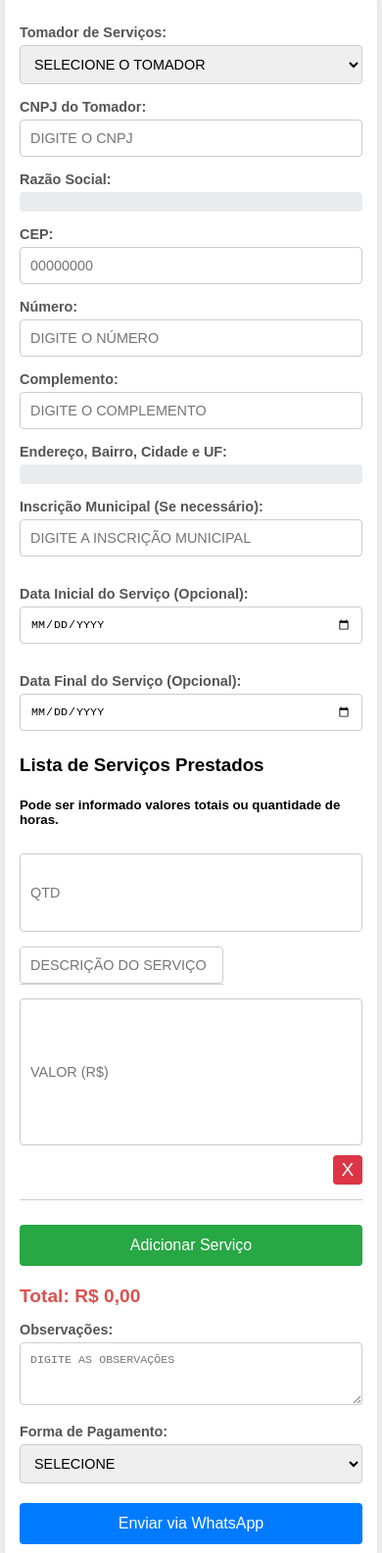
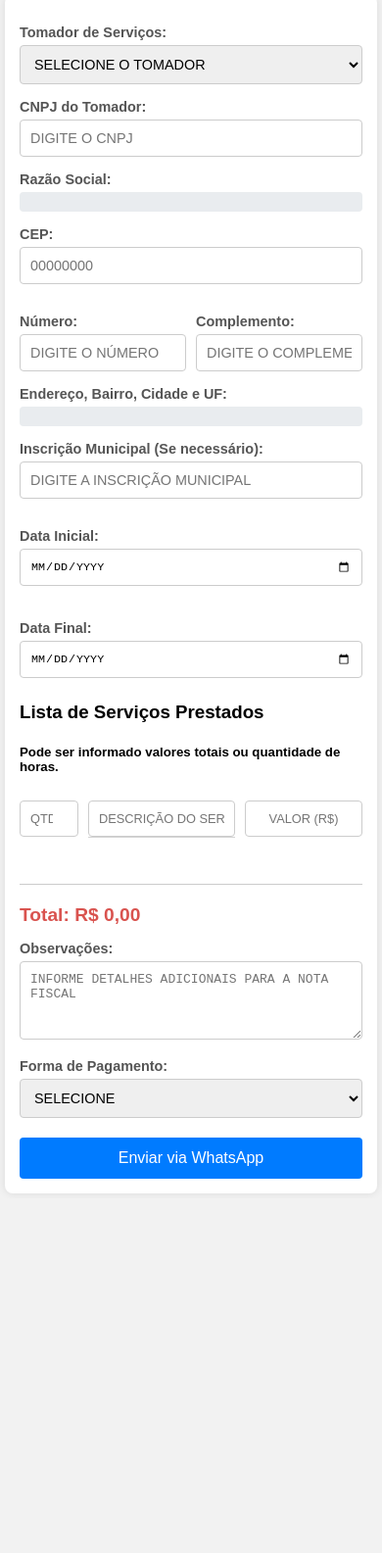
Before and after one commit to contador-assessoria/Solicitar-NFS-e, a plain HTML site: page index.html in a window 390 px wide. Shown: the part 86-1671 px from the top of the page at 98% size. After the commit the page ends 1309 px from the top, so only its background shows below. Drawn offline with Linux system fonts and the light colour scheme.

Commit message:
Update index.html

```diff
--- a/index.html
+++ b/index.html
@@ -5,6 +5,9 @@
     <title>Envio de Dados para NFS-e de Serviços Médicos</title>
     <meta name="viewport" content="width=device-width, initial-scale=1.0"> <!-- Otimização para mobile -->
     <style>
+        * {
+            box-sizing: border-box;
+        }
         body {
             font-family: Arial, sans-serif;
             background-color: #f2f2f2;
@@ -37,7 +40,6 @@
             margin-top: 5px;
             border: 1px solid #ccc;
             border-radius: 4px;
-            box-sizing: border-box;
             text-transform: uppercase; /* Visual uppercase */
             font-size: 1em;
         }
@@ -51,29 +53,57 @@
             color: #333;
             word-wrap: break-word;
         }
+        /* Container para Número e Complemento */
+        .numero-complemento-container {
+            display: flex;
+            gap: 10px;
+            margin-top: 15px;
+        }
+        .numero-complemento-container div {
+            flex: 1;
+            min-width: 0;
+        }
+        #numero {
+            flex: 0.4; /* Número ocupa 40% */
+        }
+        #complemento {
+            flex: 0.6; /* Complemento ocupa 60% */
+        }
         .servico-item {
             display: flex;
-            align-items: center;
+            align-items: flex-start; /* Alinha os itens ao topo */
             gap: 10px;
             margin-bottom: 15px;
             padding-bottom: 15px;
             border-bottom: 1px solid #ccc; /* Linha separadora */
-            flex-wrap: wrap;
+            flex-wrap: nowrap;
+            overflow: hidden;
             position: relative; /* Para posicionamento das sugestões */
         }
         /* Ajustes para os campos dentro do servico-item */
         .servico-item input[type="number"] {
-            flex: 0 0 80px;
+            flex: 0 0 60px;
+            min-width: 60px;
+            text-align: center; /* Centralizar texto */
+            font-size: 0.8em; /* Reduzir fonte dos placeholders */
         }
         .servico-item .autocomplete {
-            flex: 1;
+            flex: 1 1 auto;
             position: relative;
+            min-width: 150px;
         }
         .servico-item input[name="descricao"] {
             width: 100%;
+            flex: 1 1 auto;
+            min-width: 150px;
+            font-size: 0.8em; /* Reduzir fonte dos placeholders */
+            text-align: center; /* Centralizar placeholder */
         }
         .servico-item input[name="valor"] {
-            flex: 0 0 150px;
+            flex: 0 0 120px;
+            min-width: 100px;
+            font-size: 0.8em; /* Reduzir fonte dos placeholders */
+            text-align: center; /* Centralizar placeholder */
         }
         /* Estilos para o autocomplete */
         .autocomplete-items {
@@ -95,16 +125,23 @@
         .autocomplete-item:hover {
             background-color: #e9e9e9;
         }
+        /* Subcontainer para botões "X" e "+" */
+        .servico-botoes {
+            display: flex;
+            flex-direction: column;
+            gap: 5px; /* Espaço entre os botões */
+            margin-left: 10px;
+        }
         /* Botão Remover estilizado */
         .remover-servico {
             background-color: #dc3545;
             color: #fff;
-            width: 30px;
-            height: 30px;
+            width: 40px;
+            height: 40px;
             border: none;
             border-radius: 4px;
             cursor: pointer;
-            font-size: 1.2em;
+            font-size: 1.5em; /* Fonte maior para o "X" */
             display: flex;
             align-items: center;
             justify-content: center;
@@ -113,18 +150,22 @@
         .remover-servico:hover {
             background-color: #c82333;
         }
-        #adicionar-servico {
+        /* Botão Adicionar Serviço estilizado */
+        .adicionar-servico {
             background-color: #28a745;
             color: #fff;
-            padding: 12px 15px;
-            margin-top: 10px;
+            width: 40px;
+            height: 40px;
             border: none;
             border-radius: 4px;
             cursor: pointer;
-            width: 100%;
-            font-size: 1em;
+            font-size: 1.5em; /* Fonte maior para o "+" */
+            display: flex;
+            align-items: center;
+            justify-content: center;
+            padding: 0;
         }
-        #adicionar-servico:hover {
+        .adicionar-servico:hover {
             background-color: #218838;
         }
         #enviar {
@@ -170,15 +211,13 @@
                 font-size: 0.9em;
             }
             .servico-item {
-                flex-direction: column;
-                align-items: flex-start;
-                width: 100%;
+                flex-wrap: nowrap;
+                overflow-x: auto;
             }
-            .remover-servico {
-                width: 30px;
-                height: 30px;
-                margin-left: 0;
-                align-self: flex-end;
+            .remover-servico, .adicionar-servico {
+                width: 35px;
+                height: 35px;
+                font-size: 1.2em;
             }
             #total {
                 text-align: left;
@@ -188,13 +227,12 @@
                 font-size: 1em;
                 padding: 12px;
             }
-            #adicionar-servico {
-                font-size: 1em;
-                padding: 12px;
+            .servico-botoes {
+                margin-left: 5px;
             }
             .data-servico-container {
                 display: flex;
-                gap: 10px;
+                gap: 15px;
                 flex-direction: column;
             }
             .data-servico-container div {
@@ -205,12 +243,13 @@
         textarea[name="observacoes"] {
             text-transform: uppercase;
             resize: vertical;
-            min-height: 60px; /* Aproximadamente 3 linhas */
+            min-height: 80px; /* Aumentar altura mínima */
+            font-size: 1em;
         }
         /* Estilização dos campos de data */
         .data-servico-container {
             display: flex;
-            gap: 10px;
+            gap: 15px; /* Aumentar espaçamento */
             margin-top: 15px;
         }
         @media (min-width: 601px) {
@@ -259,11 +298,17 @@
     <input type="text" id="cep" name="cep" required placeholder="00000000">
     <div id="cep-error" class="error"></div>
 
-    <label for="numero">Número:</label>
-    <input type="text" id="numero" name="numero" required placeholder="Digite o Número">
-
-    <label for="complemento">Complemento:</label>
-    <input type="text" id="complemento" name="complemento" placeholder="Digite o Complemento">
+    <!-- Agrupar Número e Complemento em um container flex -->
+    <div class="numero-complemento-container">
+        <div>
+            <label for="numero">Número:</label>
+            <input type="text" id="numero" name="numero" required placeholder="Digite o Número">
+        </div>
+        <div>
+            <label for="complemento">Complemento:</label>
+            <input type="text" id="complemento" name="complemento" placeholder="Digite o Complemento">
+        </div>
+    </div>
 
     <label>Endereço, Bairro, Cidade e UF:</label>
     <div id="endereco-completo" class="label-display"></div>
@@ -274,13 +319,13 @@
 
     <div class="data-servico-container">
         <div>
-            <label for="data-inicial">Data Inicial do Serviço (Opcional):</label>
-            <input type="date" id="data-inicial" name="data-inicial">
+            <label for="data-inicial">Data Inicial:</label>
+            <input type="date" id="data-inicial" name="data-inicial" placeholder="DD/MM/AAAA">
             <div id="data-inicial-error" class="error"></div>
         </div>
         <div>
-            <label for="data-final">Data Final do Serviço (Opcional):</label>
-            <input type="date" id="data-final" name="data-final">
+            <label for="data-final">Data Final:</label>
+            <input type="date" id="data-final" name="data-final" placeholder="DD/MM/AAAA">
             <div id="data-final-error" class="error"></div>
         </div>
     </div>
@@ -296,15 +341,17 @@
                 <div class="autocomplete-items"></div>
             </div>
             <input type="text" name="valor" placeholder="Valor (R$)" required>
-            <button type="button" class="remover-servico">X</button>
+            <div class="servico-botoes">
+                <button type="button" class="remover-servico" title="Remover Serviço">X</button>
+                <button type="button" class="adicionar-servico" title="Adicionar Serviço">+</button>
+            </div>
         </div>
     </div>
-    <button type="button" id="adicionar-servico">Adicionar Serviço</button>
 
     <div id="total">Total: R$ 0,00</div>
 
     <label for="observacoes">Observações:</label>
-    <textarea name="observacoes" id="observacoes" placeholder="Digite as observações" rows="3"></textarea>
+    <textarea name="observacoes" id="observacoes" placeholder="Informe detalhes adicionais para a nota fiscal" rows="3"></textarea>
 
     <label for="pagamento">Forma de Pagamento:</label>
     <select id="pagamento" name="pagamento" required>
@@ -612,6 +659,7 @@
         const descricaoInput = servicoDiv.querySelector('input[name="descricao"]');
         const valorInput = servicoDiv.querySelector('input[name="valor"]');
         const removerBtn = servicoDiv.querySelector('.remover-servico');
+        const adicionarBtn = servicoDiv.querySelector('.adicionar-servico');
 
         // Uppercase para o campo descrição e configuração do autocomplete
         descricaoInput.addEventListener('input', function() {
@@ -655,14 +703,15 @@
             servicoDiv.remove();
             recalcularTotal();
         });
+
+        // Event listener para o botão de adicionar serviço
+        adicionarBtn.addEventListener('click', function() {
+            adicionarNovoServico();
+        });
     }
 
-    // Inicializar listeners no serviço inicial
-    const servicoInicial = document.querySelector('.servico-item');
-    adicionarListenersServico(servicoInicial);
-
-    // Event listener para adicionar novo serviço
-    document.getElementById('adicionar-servico').addEventListener('click', function() {
+    // Função para adicionar um novo serviço
+    function adicionarNovoServico() {
         const servicosDiv = document.getElementById('servicos');
         const novoServico = document.createElement('div');
         novoServico.className = 'servico-item';
@@ -673,20 +722,21 @@
                 <div class="autocomplete-items"></div>
             </div>
             <input type="text" name="valor" placeholder="Valor (R$)" required>
-            <button type="button" class="remover-servico">X</button>
+            <div class="servico-botoes">
+                <button type="button" class="remover-servico" title="Remover Serviço">X</button>
+                <button type="button" class="adicionar-servico" title="Adicionar Serviço">+</button>
+            </div>
         `;
         servicosDiv.appendChild(novoServico);
+        // Adicionar listeners para o novo serviço
+        adicionarListenersServico(novoServico);
         // Focar no campo de quantidade do novo serviço
         novoServico.querySelector('input[name="quantidade"]').focus();
+    }
 
-        // Adicionar listeners para o novo serviço
-        adicionarListenersServico(novoServico);
-    });
-
-    // Event listener para fechar a lista de autocomplete quando clicar fora
-    document.addEventListener('click', function (e) {
-        closeAllLists(e.target);
-    });
+    // Inicializar listeners no serviço inicial
+    const servicoInicial = document.querySelector('.servico-item');
+    adicionarListenersServico(servicoInicial);
 
     // Event listener para selecionar o tomador e preencher os campos
     document.getElementById('tomador').addEventListener('change', function() {
```
